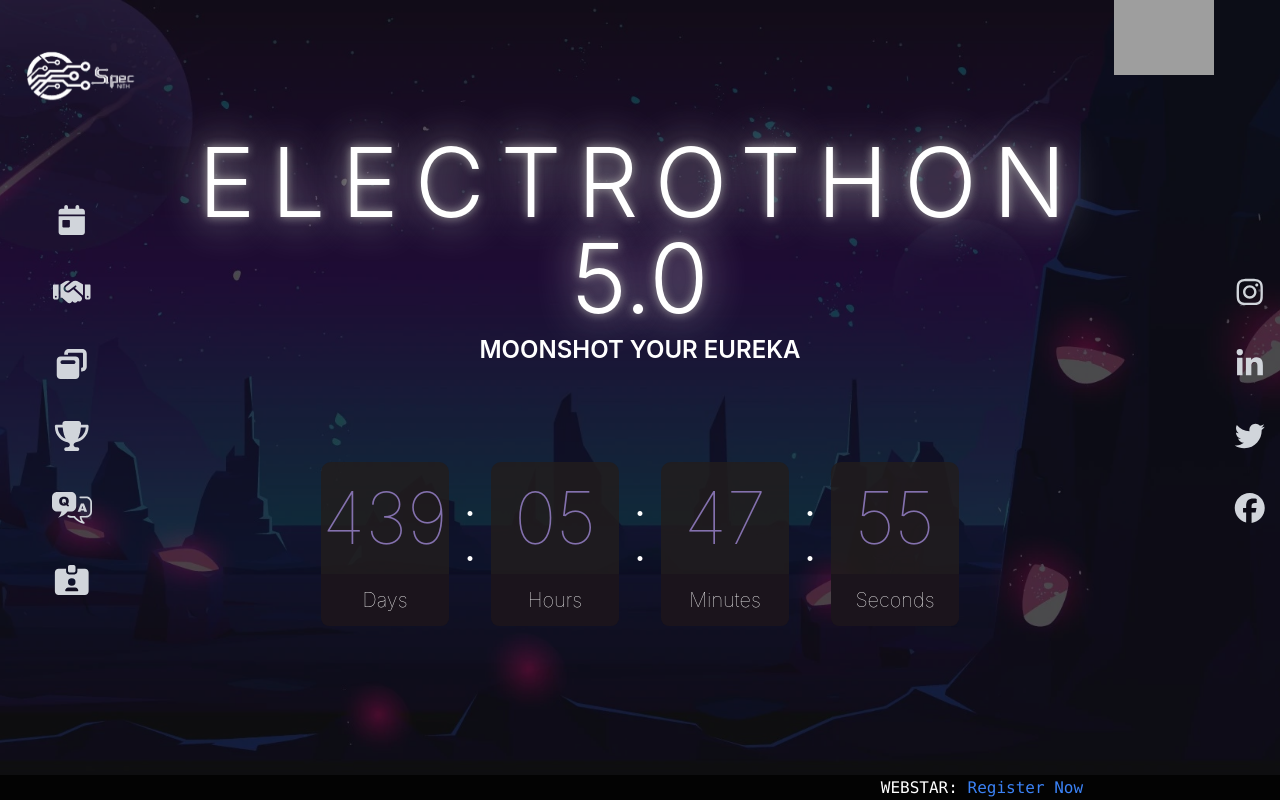
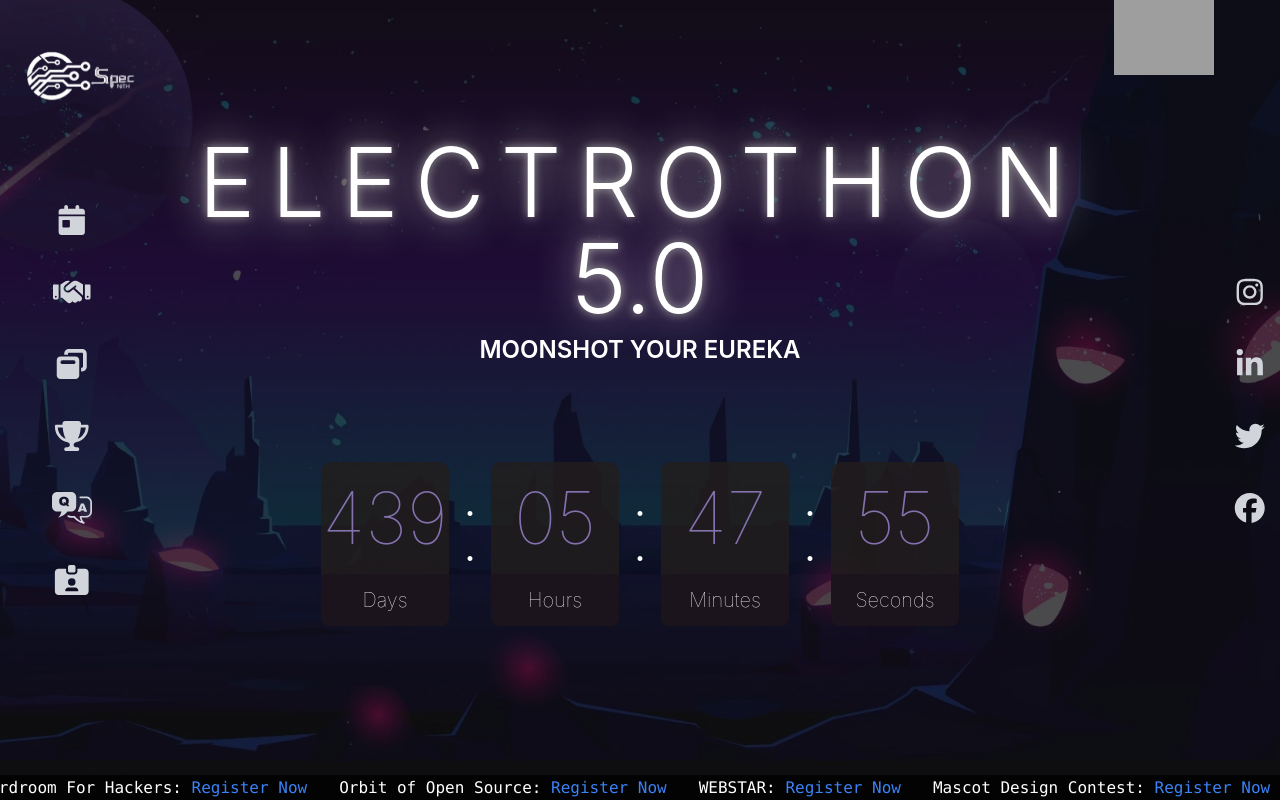
Before and after one commit to spec-nith/Electrothon, a React (Create React App) app: page / in a window 1280 px wide. Shown: the top 800 px of the page. Built offline with nearby package versions, Linux system fonts and the light colour scheme; grey boxes are pictures that could not be loaded; a web font is replaced by a local one.

Commit message:
edit events data

```diff
--- a/src/components/Events/Data.js
+++ b/src/components/Events/Data.js
@@ -1,15 +1,54 @@
-export const PreviousEvents = [
+// export const PreviousEvents = [
+//   {
+//     name: "Mascot Design Contest",
+//     img: "Events/Mascot.jpeg",
+//     desc: "Here's a fun fact! The French word 'mascotte' refers to lucky charms 🍀. It's a no-brainer that the word Mascot was derived from it. Obviously, we would love to have a lucky charm that ensures that our spaceship 🛸 of ideas doesn't stop till it reaches the moon 🌙 at Electrothon 5.0 . And what better way to do that than let you design our official Mascot!  We are tingling with excitement to flag off Mascot Designing Contest open for all.",
+//     webp: "Events/webp/Mascot.webp",
+//   },
+//   {
+//     name: "Boardroom For Hackers",
+//     img: "Events/BoardroomForHackers.jpeg",
+//     desc: "What light is to a moth, a hackathon is to innovation.”💡  But what is a hackathon? It’s more than just a tech competition. It's more than just a desire to outperform others. To tell you exactly what it is like, Team SPEC is holding a 🪐 Hackathon Culture Awareness meet-up 🪐 on January 21st to handle all kinds of doubts about hackathons that you will throw at us. Be it about the weak nerves of competing for the first time, or the curiosity of what’s in it for you, we have got you covered. Discover your Eureka with us on 21st January:  Time 🗓️: 6 pm. onwards Venue 📍: Conference Room, Auditorium",
+//     webp: "Events/webp/BoardroomForHackers.webp",
+//   },
+//   {
+//     name: "Orbit of Open Source",
+//     img: "Events/orbit of open source.jpeg",
+//     desc: "Team SPEC has returned to spread the word about the power of open source software throughout the cosmos. Just as stars in a constellation work together to create something beautiful, the open source community collaborates to bring innovation to the far reaches of the galaxy.🪐🪐So prepare for liftoff, because Team SPEC is taking you on a journey through the stars to explore the world of open source at BoardRoom for Hackers 2.0: Orbit of Open-Source. Let's boldly go where no hacker has gone before!🪩🪩",
+//     webp: "Events/webp/orbit of open source.webp",
+//     link: "https://spec.nith.ac.in/OrbitofOpenSource/index.html",
+//   }
+// ];
+
+// export const LiveEvents = [
+//   {
+//     name: "WEBSTAR",
+//     img: "Events/Webstar.jpeg",
+//     desc: "“Nothing matches the glint of blazing stars”💫.To all the web👨‍💻freaks out there, here's a golden opportunity to flaunt your adroitness. Using your astonishing skills get ready create  websites to feed your tech fervor. We are here with a platform to take you to the stars, hustle and create something. So take your seat, hold your breath and storm your brain,  “webstar” awaits your heed.🚀💫Follow the additional instructions to enter:• Fork the below mentioned repository.• Select the issue specified.• Resolve the problem.• Reiterate step 2. All the participants will get a certificate and winners will get goodies !💫",
+//     webp: "Events/webp/Webstar.webp",
+//     link: "https://github.com/spec-nith/WebStar",
+//   },
+// ];
+
+export const UpcomingEvents = [];
+
+
+const events = [
   {
     name: "Mascot Design Contest",
     img: "Events/Mascot.jpeg",
     desc: "Here's a fun fact! The French word 'mascotte' refers to lucky charms 🍀. It's a no-brainer that the word Mascot was derived from it. Obviously, we would love to have a lucky charm that ensures that our spaceship 🛸 of ideas doesn't stop till it reaches the moon 🌙 at Electrothon 5.0 . And what better way to do that than let you design our official Mascot!  We are tingling with excitement to flag off Mascot Designing Contest open for all.",
     webp: "Events/webp/Mascot.webp",
+    startingDate: "2023-03-10",
+    endingDate: "2023-03-20 23:59:00",
   },
   {
     name: "Boardroom For Hackers",
     img: "Events/BoardroomForHackers.jpeg",
     desc: "What light is to a moth, a hackathon is to innovation.”💡  But what is a hackathon? It’s more than just a tech competition. It's more than just a desire to outperform others. To tell you exactly what it is like, Team SPEC is holding a 🪐 Hackathon Culture Awareness meet-up 🪐 on January 21st to handle all kinds of doubts about hackathons that you will throw at us. Be it about the weak nerves of competing for the first time, or the curiosity of what’s in it for you, we have got you covered. Discover your Eureka with us on 21st January:  Time 🗓️: 6 pm. onwards Venue 📍: Conference Room, Auditorium",
     webp: "Events/webp/BoardroomForHackers.webp",
+    startingDate: "2023-01-19",
+    endingDate: "2023-01-21 17:30:00",
   },
   {
     name: "Orbit of Open Source",
@@ -17,17 +56,28 @@ export const PreviousEvents = [
     desc: "Team SPEC has returned to spread the word about the power of open source software throughout the cosmos. Just as stars in a constellation work together to create something beautiful, the open source community collaborates to bring innovation to the far reaches of the galaxy.🪐🪐So prepare for liftoff, because Team SPEC is taking you on a journey through the stars to explore the world of open source at BoardRoom for Hackers 2.0: Orbit of Open-Source. Let's boldly go where no hacker has gone before!🪩🪩",
     webp: "Events/webp/orbit of open source.webp",
     link: "https://spec.nith.ac.in/OrbitofOpenSource/index.html",
-  }
-];
-
-export const LiveEvents = [
+    startingDate: "2023-03-19",
+    endingDate: "2023-03-22 17:30:00",
+  },
   {
     name: "WEBSTAR",
     img: "Events/Webstar.jpeg",
     desc: "“Nothing matches the glint of blazing stars”💫.To all the web👨‍💻freaks out there, here's a golden opportunity to flaunt your adroitness. Using your astonishing skills get ready create  websites to feed your tech fervor. We are here with a platform to take you to the stars, hustle and create something. So take your seat, hold your breath and storm your brain,  “webstar” awaits your heed.🚀💫Follow the additional instructions to enter:• Fork the below mentioned repository.• Select the issue specified.• Resolve the problem.• Reiterate step 2. All the participants will get a certificate and winners will get goodies !💫",
     webp: "Events/webp/Webstar.webp",
     link: "https://github.com/spec-nith/WebStar",
+    startingDate: "2023-03-21",
+    endingDate: "2023-03-31 23:59:00",
   },
-];
+]
 
-export const UpcomingEvents = [];
+const currentDate = new Date();
+
+export const liveEvents = events.filter(event => {
+  const eventEndDate = new Date(event.endingDate);
+  return eventEndDate > currentDate;
+});
+
+export const pastEvents = events.filter(event => {
+  const eventEndDate = new Date(event.endingDate);
+  return eventEndDate < currentDate;
+});
--- a/src/components/Events/Event.jsx
+++ b/src/components/Events/Event.jsx
@@ -4,12 +4,12 @@ import styles from "../Tracks_new/style";
 import { TitleText } from "../Tracks_new/CustomTexts";
 import { staggerContainer } from "../Tracks_new/motion";
 
-import { PreviousEvents, LiveEvents, UpcomingEvents } from "./Data";
+import { pastEvents, liveEvents, UpcomingEvents } from "./Data";
 import EventCard from "./Event_card";
 
 const tabs = [
-  { title: "Previous", data: { ...PreviousEvents } },
-  { title: "Live", data: { ...LiveEvents } },
+  { title: "Previous", data: { ...pastEvents } },
+  { title: "Live", data: { ...liveEvents } },
   { title: "Upcoming", data: { ...UpcomingEvents } },
 ];
 export const Event = () => {
--- a/src/components/Events/Event_card.jsx
+++ b/src/components/Events/Event_card.jsx
@@ -51,8 +51,8 @@ export default function EventCard(props) {
             <Slider
               ref={setSliderRef}
               {...sliderSettings}
-              afterChange={(index) => {
-                setCurrentSlide(index);
+              afterChange={(index) => async()=>{
+                await setCurrentSlide(index);
               }}
             >
               {props.data.map((event, index) => (
--- a/src/components/Hero/hero.jsx
+++ b/src/components/Hero/hero.jsx
@@ -3,7 +3,7 @@ import Header from "../Header/Header";
 import SocialHeader from "../SocialMedia/SocialMedia";
 import Timer from "../CountDown/countDown";
 import Marquee from "react-fast-marquee";
-import { LiveEvents } from ".././Events/Data";
+import { liveEvents } from ".././Events/Data";
 
 export default function Hero(props) {
   // const animationRef = useRef(null);
@@ -56,7 +56,7 @@ export default function Hero(props) {
             gradient={false}
             speed="60"
           >
-            {LiveEvents.map((event, index) => {
+            {liveEvents.map((event, index) => {
               return (
                 <kbd className="text-white p-2" key={index}>
                   <a
```
